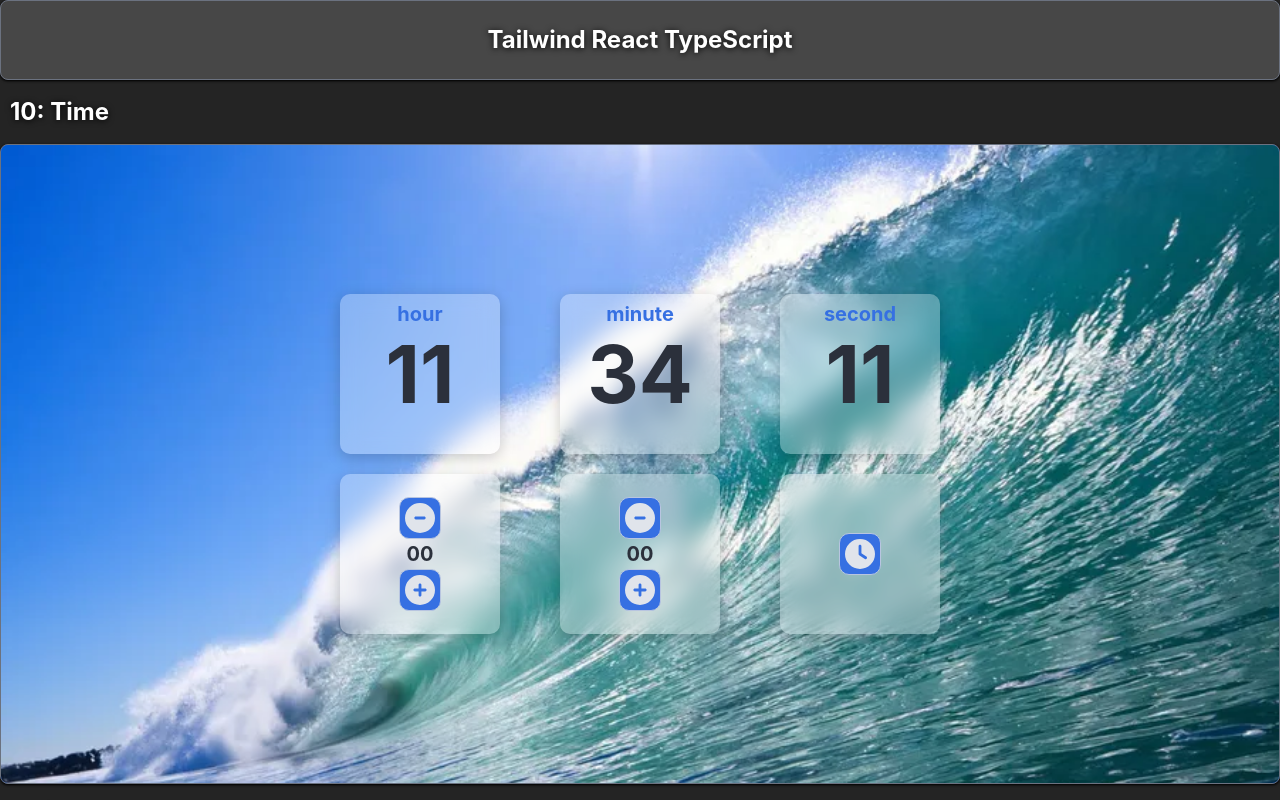
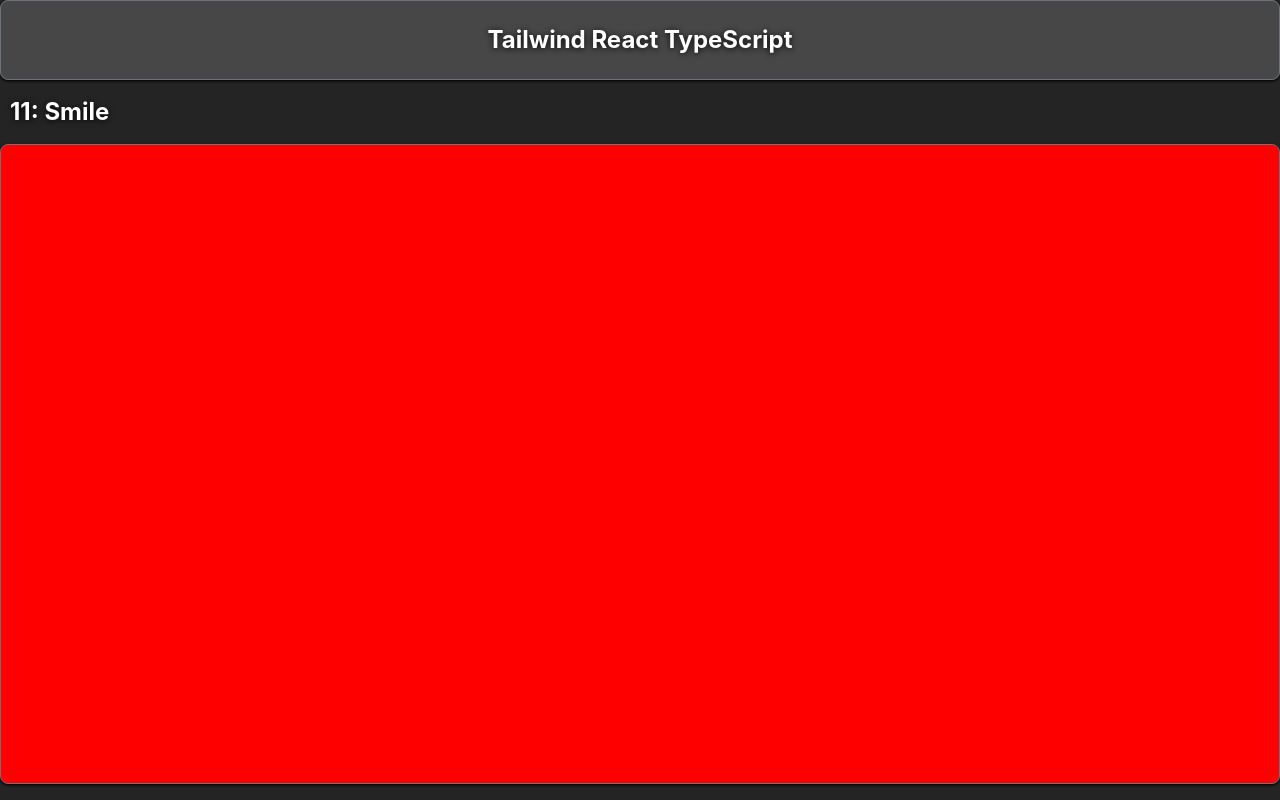
Before and after one commit to kozzztia/tailwind, a React (Vite) app: page / in a window 1280 px wide. Shown: the top 800 px of the page. Built offline with nearby package versions, Linux system fonts and the light colour scheme.

Commit message:
start smile

```diff
--- /dev/null
+++ b/src/components/Smile/Smile.tsx
@@ -0,0 +1,11 @@
+import styles from "./styles.module.css"
+
+const Smile = () => {
+  return (
+    <div className={styles.smile}>
+
+    </div>
+  )
+}
+
+export default Smile
--- /dev/null
+++ b/src/components/Smile/styles.module.css
@@ -0,0 +1,3 @@
+:root{
+    --smile-bg: red;
+}
--- a/src/constants/list.ts
+++ b/src/constants/list.ts
@@ -60,7 +60,13 @@ export const list: ListItem[] = [
         name: 'Time',
         component: lazy(() => import('../components/Timer/Timer')),
         color: 'var(--timer-accent-color)'
-    }
+    },
+    {
+        id: 11,
+        name: 'Smile',
+        component: lazy(() => import('../components/Smile/Smile')),
+        color: 'var(--smile-bg)'
+    },
 ].reverse();
 
 
```
Also changed, not shown: src/components/Smile/helpers.ts (added).
